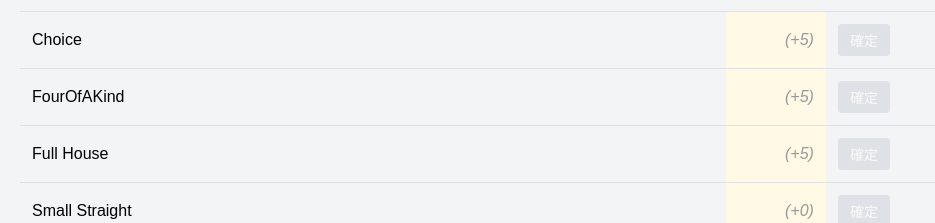
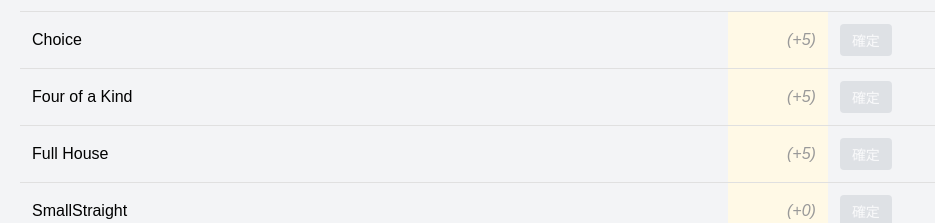
Before and after one commit to mat-der-D/yacht-evaluator-web, a React (Vite) app: page / in a window 1280 px wide. Shown: the part 725-948 px from the top of the page, without its empty margins (0-935 px from the left). Built offline with nearby package versions, Linux system fonts and the light colour scheme.

Commit message:
[feat] Implement EvaluationPanel

```diff
--- a/src/components/DiceItem.tsx
+++ b/src/components/DiceItem.tsx
@@ -1,15 +1,7 @@
 import { useGame } from '../context/GameContext';
+import { DICE_SYMBOLS } from '../constants/dice';
 
 export default function DiceItem({ index }: { index: number }) {
-  const diceSymbols: Record<number, string> = {
-    1: '⚀',
-    2: '⚁',
-    3: '⚂',
-    4: '⚃',
-    5: '⚄',
-    6: '⚅',
-  };
-
   const { gameState, dispatch } = useGame();
 
   const handleClick = () => {
@@ -29,7 +21,7 @@ export default function DiceItem({ index }: { index: number }) {
       className={showLockIcon ? 'dice-item--locked' : 'dice-item--unlocked'}
       onClick={handleClick}
     >
-      {diceSymbols[diceValue]}
+      {DICE_SYMBOLS[diceValue]}
     </div>
   );
 }
--- a/src/components/ScoreSheet.tsx
+++ b/src/components/ScoreSheet.tsx
@@ -1,37 +1,33 @@
 import ScoreRow from './ScoreRow';
+import { CATEGORY_LABELS, type CategoryKey } from '../constants/categories';
+import type { ScoreSheet } from '../types/game';
 
-const upperCategories = [
-  { key: 'ace' as const, label: 'Ace' },
-  { key: 'deuce' as const, label: 'Deuce' },
-  { key: 'trey' as const, label: 'Trey' },
-  { key: 'four' as const, label: 'Four' },
-  { key: 'five' as const, label: 'Five' },
-  { key: 'six' as const, label: 'Six' },
-];
+const categories: CategoryKey[] = [
+  'ace',
+  'deuce',
+  'trey',
+  'four',
+  'five',
+  'six',
+  'upperTotal',
+  'bonus',
+  'choice',
+  'fourOfAKind',
+  'fullHouse',
+  'smallStraight',
+  'bigStraight',
+  'yacht',
+  'total',
+]
 
-const lowerCategories = [
-  { key: 'choice' as const, label: 'Choice' },
-  { key: 'fourOfAKind' as const, label: 'FourOfAKind' },
-  { key: 'fullHouse' as const, label: 'Full House' },
-  { key: 'smallStraight' as const, label: 'Small Straight' },
-  { key: 'bigStraight' as const, label: 'Big Straight' },
-  { key: 'yacht' as const, label: 'Yacht' },
-];
+const keyLabelPairs = categories.map((key) => ({ key, label: CATEGORY_LABELS[key] }))
 
 export default function ScoreSheet() {
   return (
     <div className="score-sheet">
       <table>
         <tbody>
-          {upperCategories.map((cat) => (
-            <ScoreRow categoryKey={cat.key} label={cat.label} />
-          ))}
-          <ScoreRow categoryKey="upperTotal" label="Upper Total" />
-          <ScoreRow categoryKey="bonus" label="Bonus" />
-          {lowerCategories.map((cat) => (
-            <ScoreRow categoryKey={cat.key} label={cat.label} />
-          ))}
-          <ScoreRow categoryKey="total" label="Total" />
+          {keyLabelPairs.map((cat) => (<ScoreRow categoryKey={cat.key} label={cat.label} />))}
         </tbody>
       </table>
     </div>
--- /dev/null
+++ b/src/constants/categories.ts
@@ -0,0 +1,21 @@
+import type { ScoreSheet } from '../types/game';
+
+export type CategoryKey = keyof ScoreSheet | 'upperTotal' | 'bonus' | 'total';
+
+export const CATEGORY_LABELS: Record<CategoryKey, string> = {
+  ace: 'Ace',
+  deuce: 'Deuce',
+  trey: 'Trey',
+  four: 'Four',
+  five: 'Five',
+  six: 'Six',
+  choice: 'Choice',
+  fourOfAKind: 'Four of a Kind',
+  fullHouse: 'Full House',
+  smallStraight: 'SmallStraight',
+  bigStraight: 'Big Straight',
+  yacht: 'Yacht',
+  upperTotal: 'Upper Total',
+  bonus: 'Bonus',
+  total: 'Total',
+};
--- /dev/null
+++ b/src/constants/dice.ts
@@ -0,0 +1,8 @@
+export const DICE_SYMBOLS: Record<number, string> = {
+  1: '⚀',
+  2: '⚁',
+  3: '⚂',
+  4: '⚃',
+  5: '⚄',
+  6: '⚅',
+};
```
Also changed, not shown: src/components/EvaluationPanel.tsx (added, +52 -0 lines).
